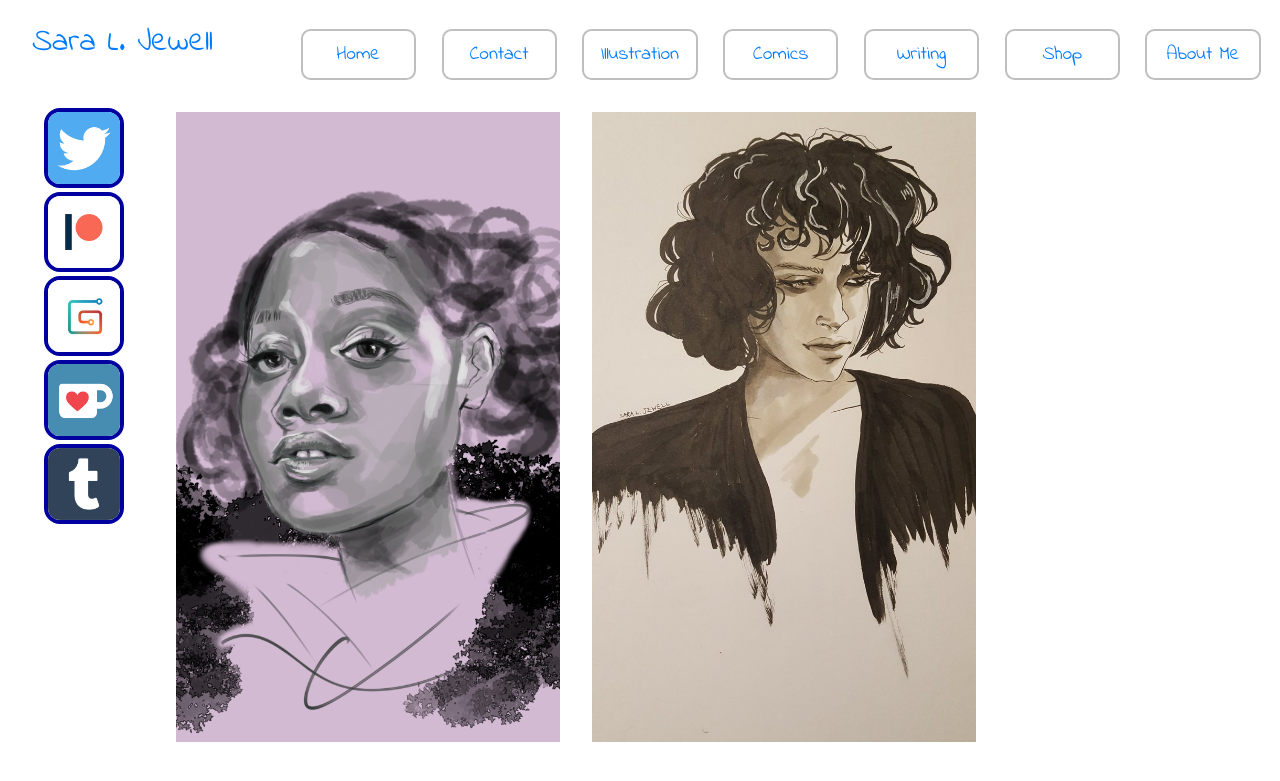
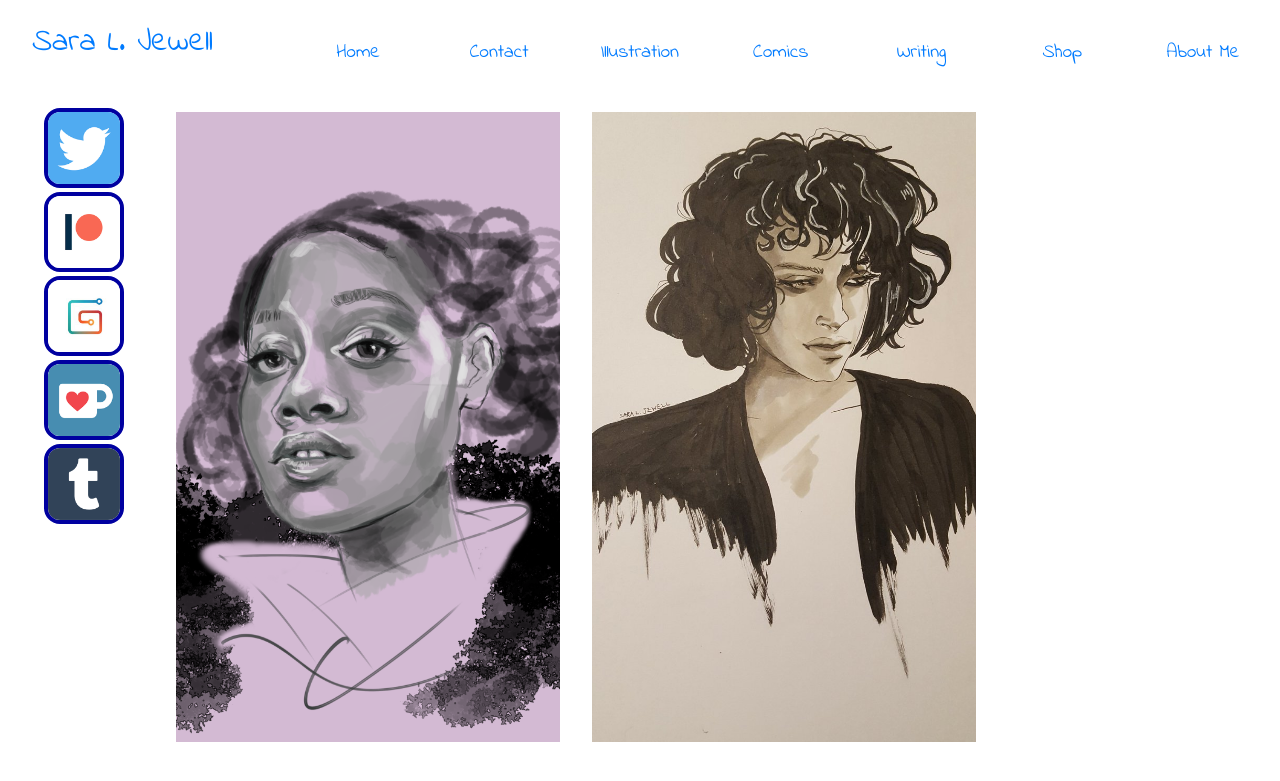
Before and after one commit to imann24/sara-site, a Jekyll site: the page built from index.markdown, in a window 1280 px wide. Shown: the top 781 px of the page. Built offline with Jekyll 4.4.1, drawn with Linux system fonts in a browser that asks for light colours; our own code applies the rules of GitHub Pages for plain Markdown files.

Commit message:
Remove borders on nav

```diff
--- a/css/main.css
+++ b/css/main.css
@@ -45,7 +45,6 @@ h1#site-title {
 
 .main-nav li {
     text-align: center;
-    border: 2px solid rgba(0, 0, 0, 0.25);
     border-radius: 0.5em;
     font-size: 1.5vw;
     width: 9vw;
```
Also changed, not shown: 1 other file.
